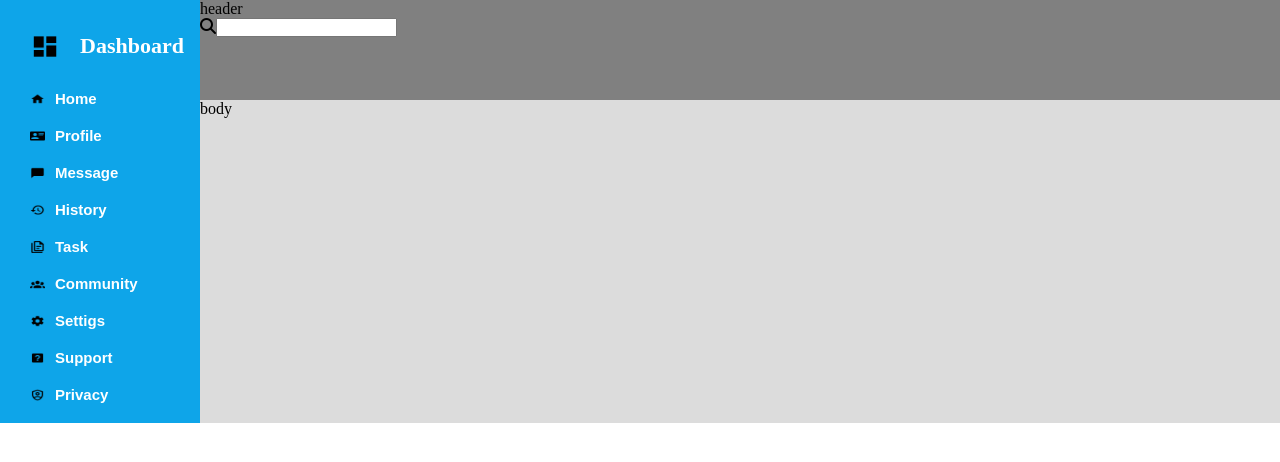
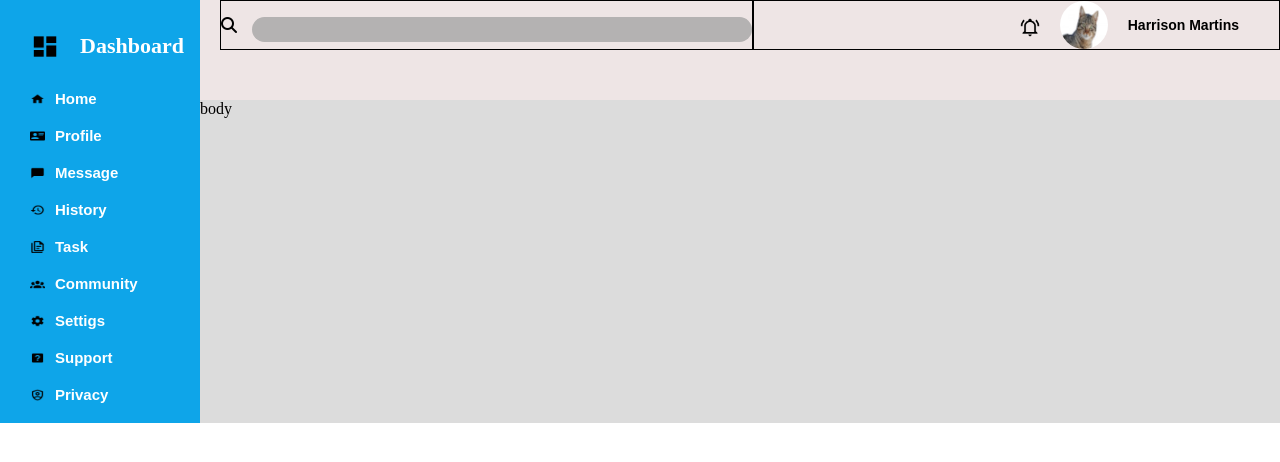
Before and after one commit to Martosky/new-grid, a plain HTML site: page index.html in a window 1280 px wide. Drawn offline with Linux system fonts and the light colour scheme.

Commit message:
done with the first part of the header

```diff
--- a/index.html
+++ b/index.html
@@ -9,8 +9,15 @@
 </head>
 <body>
     <main>
-        <div class="content" id="header">header
-            <div><i class="fa-solid fa-magnifying-glass"></i><input type="text"></div>
+        <div class="content" id="header">
+            <div class="first-elem"><i class="fa-solid fa-magnifying-glass" width="15px"></i><input type="text"></div>
+               <div class="second-elem"> <img class="img-bell" src="icon/bell-ring-outline.png"width="20" height="20" alt="bell">
+                <img class="catphoto" src="cat.jpg" alt="cat">
+                <h3>Harrison Martins</h3></div>
+
+            <div></div>
+        </div>
+
         </div>
         <div class="content" id="sidebar">
             <div class="sidebar-hearder"><img src="icon/view-dashboard.png" class="img-style" width="30" height="30"><span class="h2">Dashboard</span></div>
--- a/style.css
+++ b/style.css
@@ -12,9 +12,54 @@ main{
 
 #header{
     grid-column: 2/4;
-    background-color: grey;
+    background-color: rgb(238, 229, 229);
+    overflow: hidden;
+    display: grid;
+    grid-template: 50px 50px/  1fr 1fr;
+}
+.first-elem{
+    display: flex;
+    flex-direction: row;
+    border: 1px solid black;
+    gap: 15px;
+    margin-left: 20px;
+}
+.first-elem > input{
+    width: 500px;
+    height: 25px;
+    border-radius: 20px;
+    border: none;
+    outline: none;
+    padding-left: 30px;
+    margin-top: 1rem;
+    background-color: rgb(180, 178, 178);
+}
+.fa-solid{
+    margin-top: 1rem;
+    height: 15px;
 
 }
+.second-elem{
+    display: flex;
+    flex-direction: row;
+    justify-content: flex-end;
+    gap: 20px;
+    border: 1px solid black;
+    padding-right: 40px;
+}
+.second-elem > h3{
+    padding-top: 1rem;
+    font-size: 14px;
+    font-weight: bold;
+    font-family: Arial, Helvetica, sans-serif;
+}
+.second-elem .img-bell{
+    margin-top: 1rem;
+}
+.catphoto{
+    border-radius: 50%;
+}
+
 #sidebar{
    grid-row: 1/4 ;
    background-color: #0ea5e9;
```
Also changed, not shown: cat.jpg (added), text.txt.
